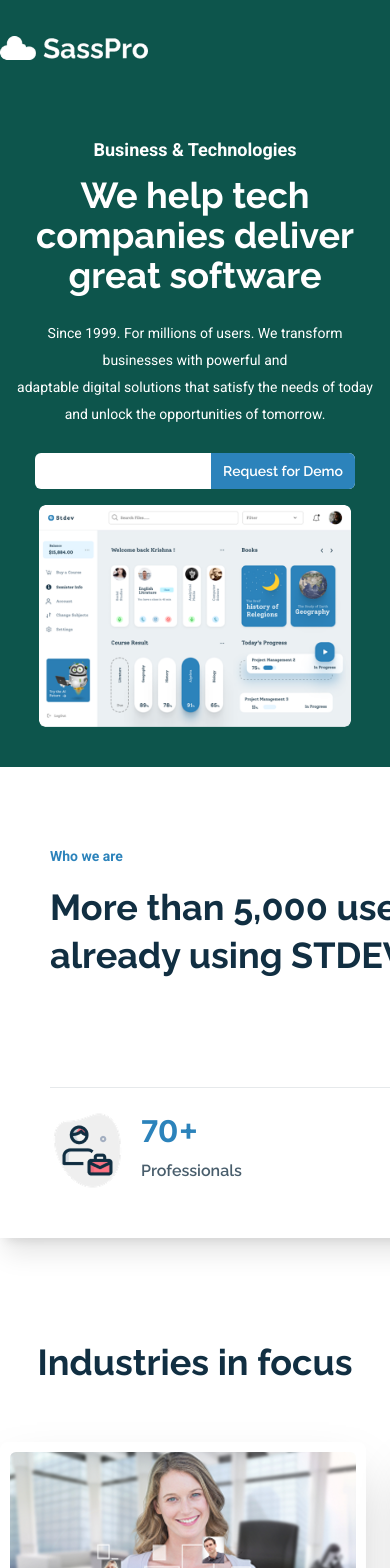
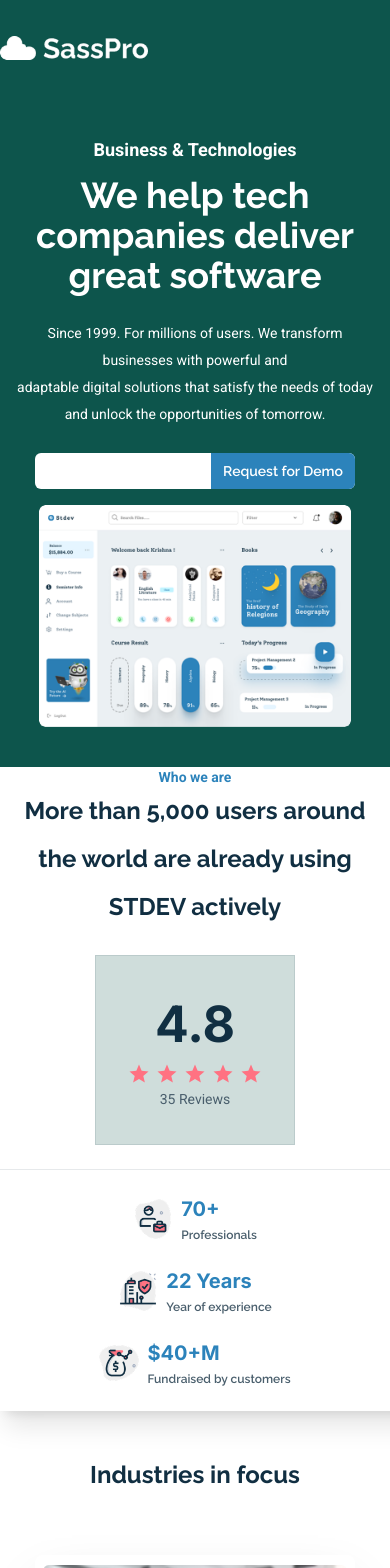
Before and after one commit to mdshavoahmadejoydev/sasspro-projecr, a React (Vite) app: page / in a window 390 px wide. Shown: the top 1568 px of the page. Built offline with nearby package versions, Linux system fonts and the light colour scheme.

Commit message:
about me worked

```diff
--- a/src/Components/Aboutcard.jsx
+++ b/src/Components/Aboutcard.jsx
@@ -6,13 +6,13 @@ import Flex from '../Components/Flex';
 const Aboutcard = ({src, title, des}) => {
   return (
     <>
-      <Flex>
-        <Img src={src} alt="img" className={`w-75 h-75`} />
-        <div className="ml-4">
-          <p className="font-inter font-bold text-3xl text-primary mb-2.5">
+      <Flex className={`items-center`}>
+        <Img src={src} alt="img" className={`w-[40px] h-[40px] lg:w-75 lg:h-75`} />
+        <div className="ml-2 lg:ml-4">
+          <p className="font-inter font-bold text-xl lg:text-3xl text-primary mb-1 lg:mb-2.5">
             {title}
           </p>
-          <p className="text-olive text-base font-raleway font-semibold">
+          <p className="text-olive text-xs lg:text-base font-raleway font-semibold">
             {des}
           </p>
         </div>
--- a/src/Components/Indistrycard.jsx
+++ b/src/Components/Indistrycard.jsx
@@ -10,8 +10,8 @@ import Flex from '../Components/Flex'
 const Indistrycard = ({src, title, des, showimg, proimg, proname}) => {
   return (
     <div>
-      <div className="w-366 flex justify-center flex-col shadow-2xl rounded-lg">
-        <Img src={src} alt={`img`} className={`w-346 h-220 m-auto pt-2.5`} />
+      <div className="w-[320px] lg:w-366 flex justify-center flex-col shadow-2xl rounded-lg">
+        <Img src={src} alt={`img`} className={`w-[95%] h-220 m-auto pt-2.5`} />
         <div className="px-31 pb-31 pt-31">
           <p className="font-raleway font-bold text-22 text-seagreen mb-5 truncate">
             {title}
--- a/src/Components/Title.jsx
+++ b/src/Components/Title.jsx
@@ -3,7 +3,7 @@ import React from 'react'
 const Title = ({content, className}) => {
   return (
     <>
-      <h2 className={`font-bold font-raleway text-4xl text-deepgreen leading-48 ${className}`}>{content}</h2>
+      <h2 className={`font-bold font-raleway text-2xl lg:text-4xl text-deepgreen leading-48 ${className}`}>{content}</h2>
     </>
   )
 }
--- a/src/Sections/About.jsx
+++ b/src/Sections/About.jsx
@@ -17,14 +17,15 @@ const About = () => {
   return (
     <section className='relative overflow-hidden'>
       <div className='absolute -z-10 -inset-[2px] bg-[rgb(13,85,76)] [clip-path:polygon(0%_0%,100%_0%,100%_80%)] '></div>
-      <Container className={`bg-offwhite p-50 mb-100  shadow-xl`}>
-        <Flex className={`justify-between items-center`}>
+
+      <Container className={`bg-offwhite lg:p-50 lg:mb-100  shadow-xl`}>
+        <Flex className={`w-[100vw] px-4 lg:px-0 lg:pt-0 text-center lg:text-start lg:w-auto flex-col lg:flex-row lg:justify-between lg:items-center`}>
           <div>
-            <Ptag content={`Who we are`} className={`!font-bold !text-sm !text-primary font-raleway mb-17`}/>
-            <Title className={`w-750`} content={`More than 5,000 users around the world are already using STDEV actively`} />
+            <Ptag content={`Who we are`} className={`!font-bold !text-sm !text-primary font-raleway lg:mb-17`}/>
+            <Title className={`w-auto lg:w-750`} content={`More than 5,000 users around the world are already using STDEV actively`} />
           </div>
           <div>
-            <Flex className={`flex-col items-center px-9 py-31 bg-darkwhite border border-deepgreena`}>
+            <Flex className={`flex-col w-[200px] my-6 lg:my-0 mx-auto items-center px-9 py-31 bg-darkwhite border border-deepgreena`}>
               <p className='font-inter font-bold text-50 text-deepgreen'>4.8</p>
               <Flex className={`gap-1`}>
                 <RiStarSFill className='text-orange text-2xl font-semibold'/>
@@ -37,8 +38,8 @@ const About = () => {
             </Flex>
           </div>
         </Flex>
-        <div className='border-b border-deepgreena mt-20'></div>
-        <Flex className='pt-25 justify-between'>
+        <div className='w-[100vw] lg:w-auto  border-b border-deepgreena lg:mt-20'></div>
+        <Flex className='flex-col gap-6 items-center  lg:flex-row w-[100vw] lg:w-auto pt-25 pb-6 lg:pb-0 mb-10 lg:mb-0 justify-between'>
           <Aboutcard src={About1} title="70+" des="Professionals"/>
           <Aboutcard src={About2} title="22 Years" des="Year of experience"/>
           <Aboutcard src={About3} title="$40+M" des="Fundraised by customers"/>
--- a/src/Sections/Industry.jsx
+++ b/src/Sections/Industry.jsx
@@ -19,7 +19,7 @@ const Industry = () => {
     <section>
       <Title content={`Industries in focus`} className={`text-center mb-56`}/>
       <Container className={`pb-100`}>
-        <Flex className={`flex-wrap justify-center gap-9`}>
+        <Flex className={`w-[100vw] lg:w-auto flex-col items-center lg:flex-row lg:flex-wrap lg:justify-center gap-9`}>
           <Indistrycard src={Industryimg1} title={`FinTech`} des={`Psum dolor sit amet, consectetur adipiscing elit. Nisi, maecenas orci sit pellentesque eget.`}/>
 
           <Indistrycard src={Industryimg2} title={`Telecom`} des={`Psum dolor sit amet, consectetur adipiscing elit. Nisi, maecenas orci sit pellentesque eget.`}/>
```
